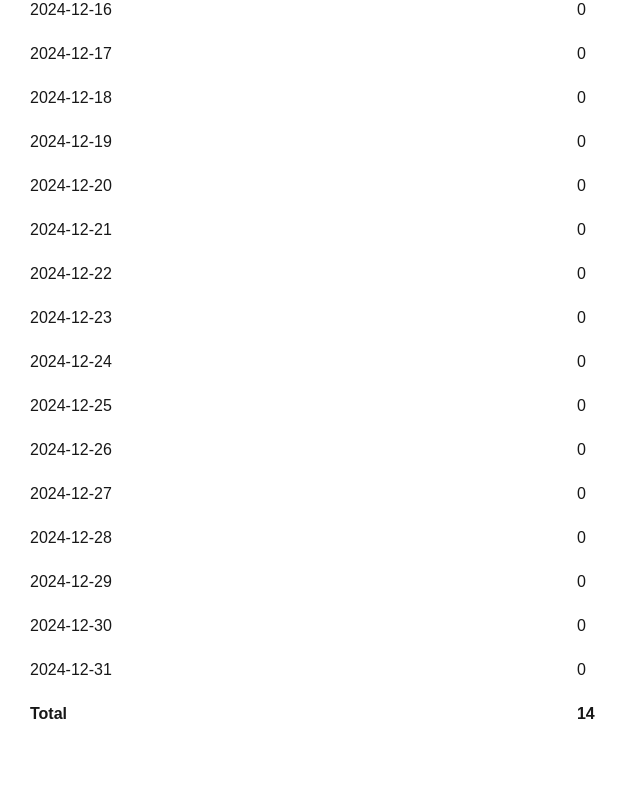
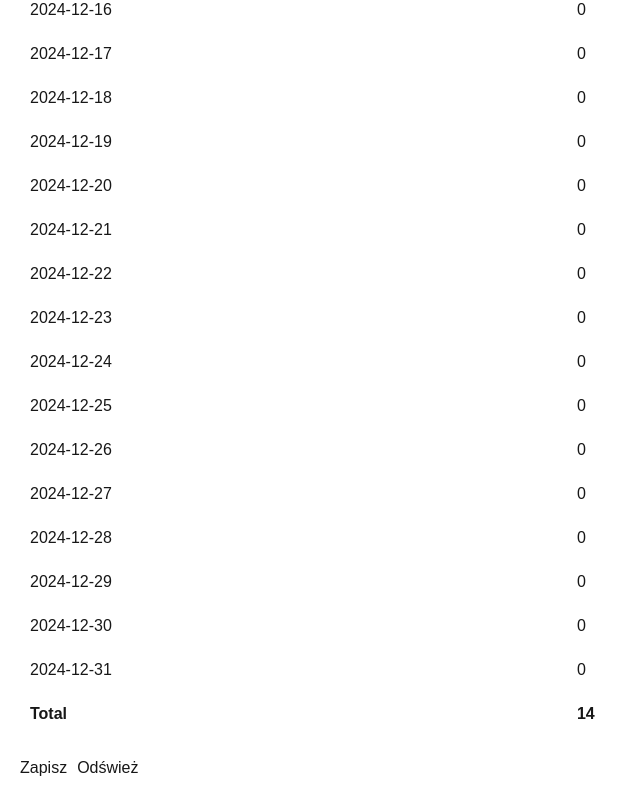
Before and after one commit to RobertSajdak/HR-system, a Next.js app: page / in a window 1280 px wide. Shown: the part 808-1608 px from the top of the page, without its empty margins (0-640 px from the left). Before the commit the page ends 1564 px from the top, so only its background shows below. Built offline with nearby package versions, Linux system fonts and the light colour scheme.

Commit message:
added App Router validation

```diff
--- /dev/null
+++ b/src/app/api/attendance/route.ts
@@ -0,0 +1,11 @@
+import { NextResponse } from "next/server";
+
+export async function POST(req: Request) {
+    const { workHours } = await req.json();
+
+    // Symulacja zapisu danych (np. do bazy danych)
+    console.log("Zapisane godziny pracy:", workHours);
+
+    // Odpowiedź potwierdzająca zapis
+    return NextResponse.json({ message: "Data saved successfully" }, { status: 200 });
+}
--- a/src/components/AttendanceTable.tsx
+++ b/src/components/AttendanceTable.tsx
@@ -10,20 +10,49 @@ interface Props {
 const AttendanceTable: React.FC<Props> = ({ initialData = {} }) => {
     const [workHours, setWorkHours] = useState<WorkHours>(initialData);
     const [error, setError] = useState<string | null>(null);
+    const [originalData] = useState<WorkHours>(initialData); // Przechowujemy oryginalne dane
 
     const handleChange = (date: string, hours: number) => {
-        // Walidacja: godziny muszą być w zakresie 0–24
+        // Walidacja godzin
         if (hours < 0 || hours > 24) {
             setError(`Hours for ${date} must be between 0 and 24.`);
             return;
         }
-        setError(null); // Reset błędu, jeśli wartość jest poprawna
+        setError(null);
         setWorkHours({
             ...workHours,
             [date]: hours,
         });
     };
 
+    // Funkcja do zapisu danych
+    const handleSave = async () => {
+        // Symulacja zapisu do lokalnego API
+        try {
+            const response = await fetch("/api/attendance", {
+                method: "POST",
+                headers: {
+                    "Content-Type": "application/json",
+                },
+                body: JSON.stringify({ workHours }),
+            });
+            if (response.ok) {
+                alert("Dane zostały zapisane!");
+            } else {
+                alert("Błąd podczas zapisu danych.");
+            }
+        } catch (error) {
+            alert("Wystąpił błąd: " + error);
+        }
+    };
+
+    // Funkcja do resetowania danych
+    const handleReset = () => {
+        setWorkHours(originalData);
+        setError(null); // Resetowanie ewentualnych błędów
+    };
+
+    // Obliczanie sumy godzin
     const totalHours = Object.values(workHours).reduce((sum, hours) => sum + hours, 0);
 
     return (
@@ -48,7 +77,7 @@ const AttendanceTable: React.FC<Props> = ({ initialData = {} }) => {
                                     onChange={(e) =>
                                         handleChange(
                                             date,
-                                            parseInt(e.target.value, 10) || 0 // Domyślnie ustaw na 0, jeśli puste
+                                            parseInt(e.target.value, 10) || 0
                                         )
                                     }
                                     style={{ width: "60px" }}
@@ -66,6 +95,12 @@ const AttendanceTable: React.FC<Props> = ({ initialData = {} }) => {
                     </tr>
                 </tfoot>
             </table>
+            <div style={{ marginTop: "20px" }}>
+                <button onClick={handleSave} style={{ marginRight: "10px" }}>
+                    Zapisz
+                </button>
+                <button onClick={handleReset}>Odśwież</button>
+            </div>
         </div>
     );
 };
```
